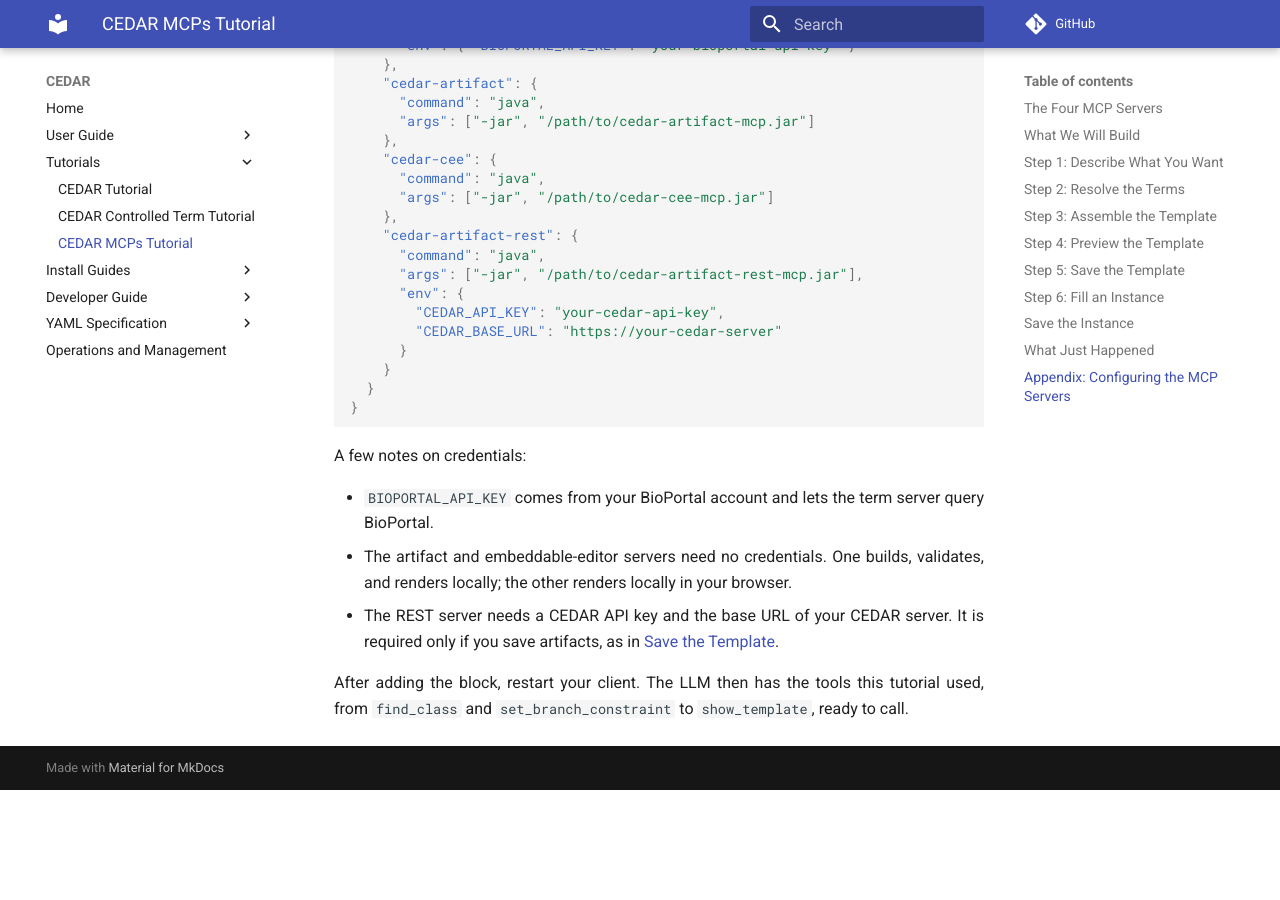
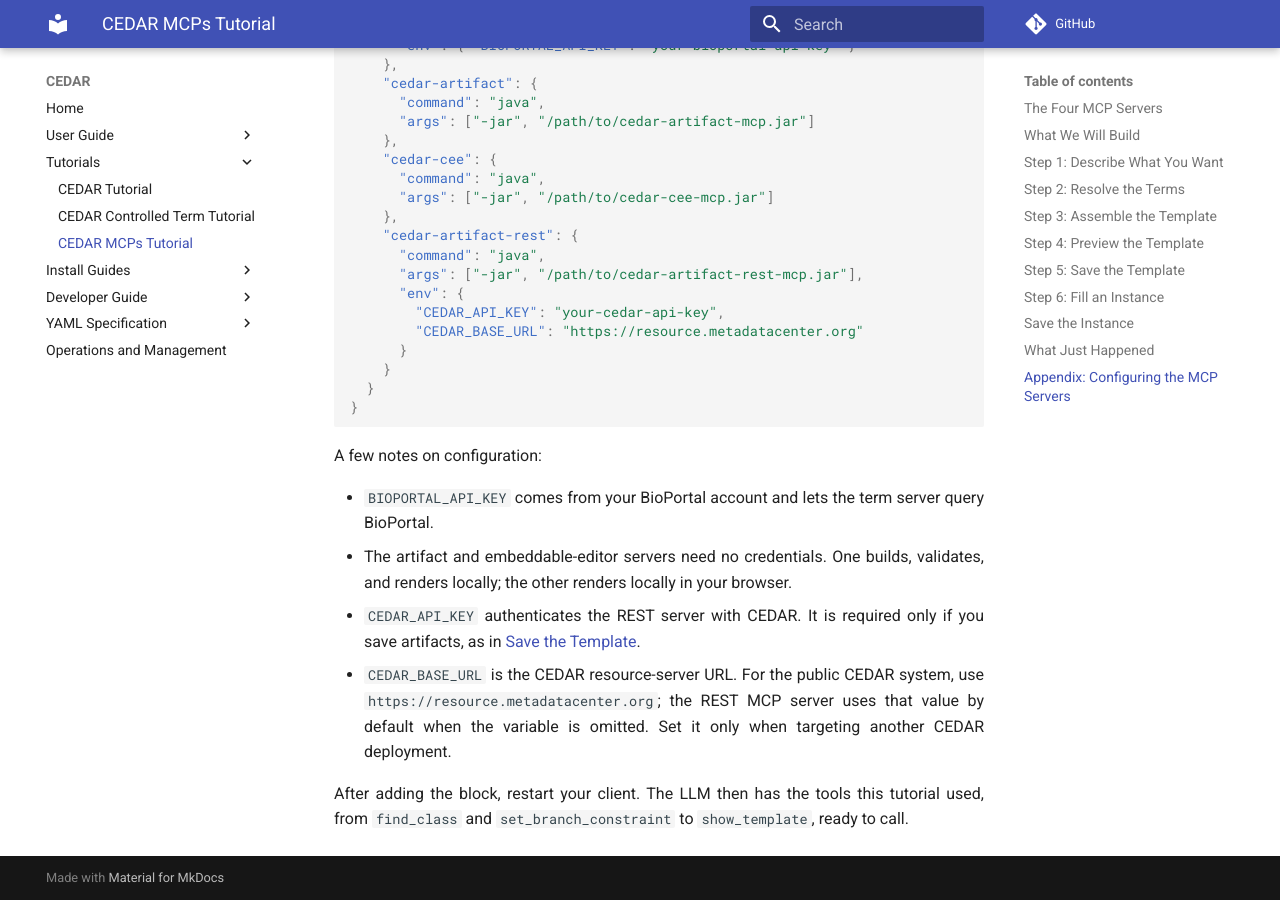
Before and after one commit to metadatacenter/cedar-mkdocs, an MkDocs documentation site: the page built from docs/tutorials/cedar_mcps_tutorial.md, in a window 1280 px wide and 900 px high, scrolled down 7991 px. Built offline with MkDocs 1.6.1 and Material for MkDocs 9.7.7, drawn with Linux system fonts in a browser that asks for light colours; comment, search, counter and statistics services are not loaded; before the commit the page ends 8781 px from its top, so only the background shows below that.

Commit message:
docs: explain the CEDAR MCP base URL

````diff
--- a/docs/tutorials/cedar_mcps_tutorial.md
+++ b/docs/tutorials/cedar_mcps_tutorial.md
@@ -321,21 +321,25 @@
       "args": ["-jar", "/path/to/cedar-artifact-rest-mcp.jar"],
       "env": {
         "CEDAR_API_KEY": "your-cedar-api-key",
-        "CEDAR_BASE_URL": "https://your-cedar-server"
+        "CEDAR_BASE_URL": "https://resource.metadatacenter.org"
       }
     }
   }
 }
 ```
 
-A few notes on credentials:
+A few notes on configuration:
 
 - `BIOPORTAL_API_KEY` comes from your BioPortal account and lets the term server
   query BioPortal.
 - The artifact and embeddable-editor servers need no credentials. One builds,
   validates, and renders locally; the other renders locally in your browser.
-- The REST server needs a CEDAR API key and the base URL of your CEDAR server. It
-  is required only if you save artifacts, as in [Save the Template](#step-5-save-the-template).
+- `CEDAR_API_KEY` authenticates the REST server with CEDAR. It is required only
+  if you save artifacts, as in [Save the Template](#step-5-save-the-template).
+- `CEDAR_BASE_URL` is the CEDAR resource-server URL. For the public CEDAR system,
+  use `https://resource.metadatacenter.org`; the REST MCP server uses that value
+  by default when the variable is omitted. Set it only when targeting another
+  CEDAR deployment.
 
 After adding the block, restart your client. The LLM then has the tools
 this tutorial used, from `find_class` and `set_branch_constraint` to
````
